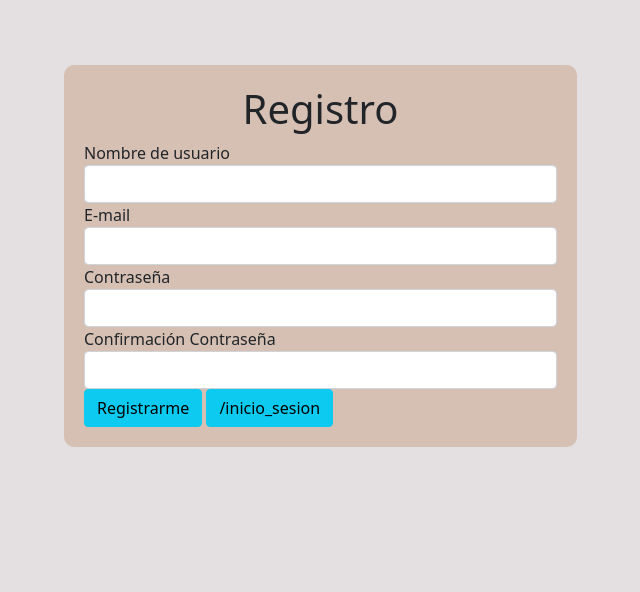
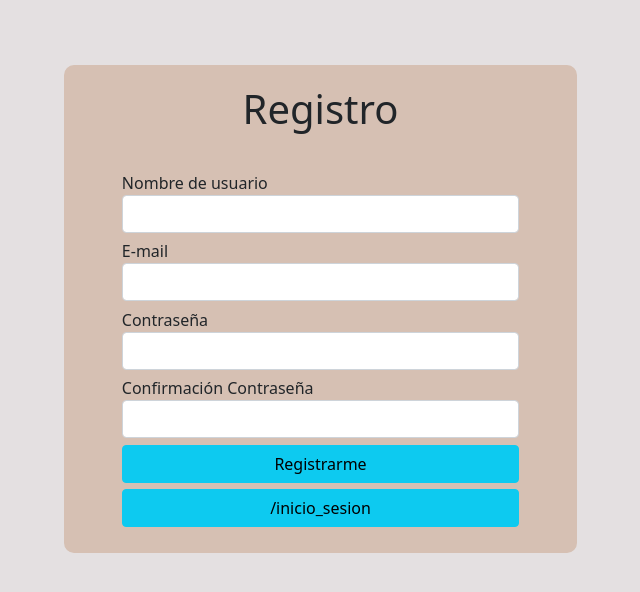
Before and after one commit to LemonHum4n/proyectoMaker, a Flask app: template markerSpace/flask_app/templates/registro.html in a window 1280 px wide. Shown: the top 592 px of the page, without its empty margins (6-646 px from the left). Run offline with Flask 3, Linux system fonts and the light colour scheme; the template is opened without the code that fills it, so the values that code supplies are empty.

Commit message:
cambio 2 del css de registro

```diff
--- a/markerSpace/flask_app/templates/estilo_registro.css
+++ b/markerSpace/flask_app/templates/estilo_registro.css
@@ -15,10 +15,10 @@ h1{
     text-align: center;
 }
 
-/* form{
+form{
     margin: 3%;
     padding: 5%;
     display: grid;
     gap: 2%;
 
-} */
+}
--- a/markerSpace/flask_app/templates/registro.html
+++ b/markerSpace/flask_app/templates/registro.html
@@ -48,8 +48,8 @@
                         <label for="confirm_password">Confirmación Contraseña</label>
                         <input type="password" id="confirm_password" name="confirm_password" class="form-control">
                     </div>
-                    <input type="submit" value="Registrarme" class="btn btn-info">
-                    <input type="submit" value="/inicio_sesion" class="btn btn-info">
+                    <input type="submit" value="Registrarme" class="btn btn-info ">
+                    <input type="submit" value="/inicio_sesion" class="btn btn-info ">
                 </form>
             </div>
 
```
